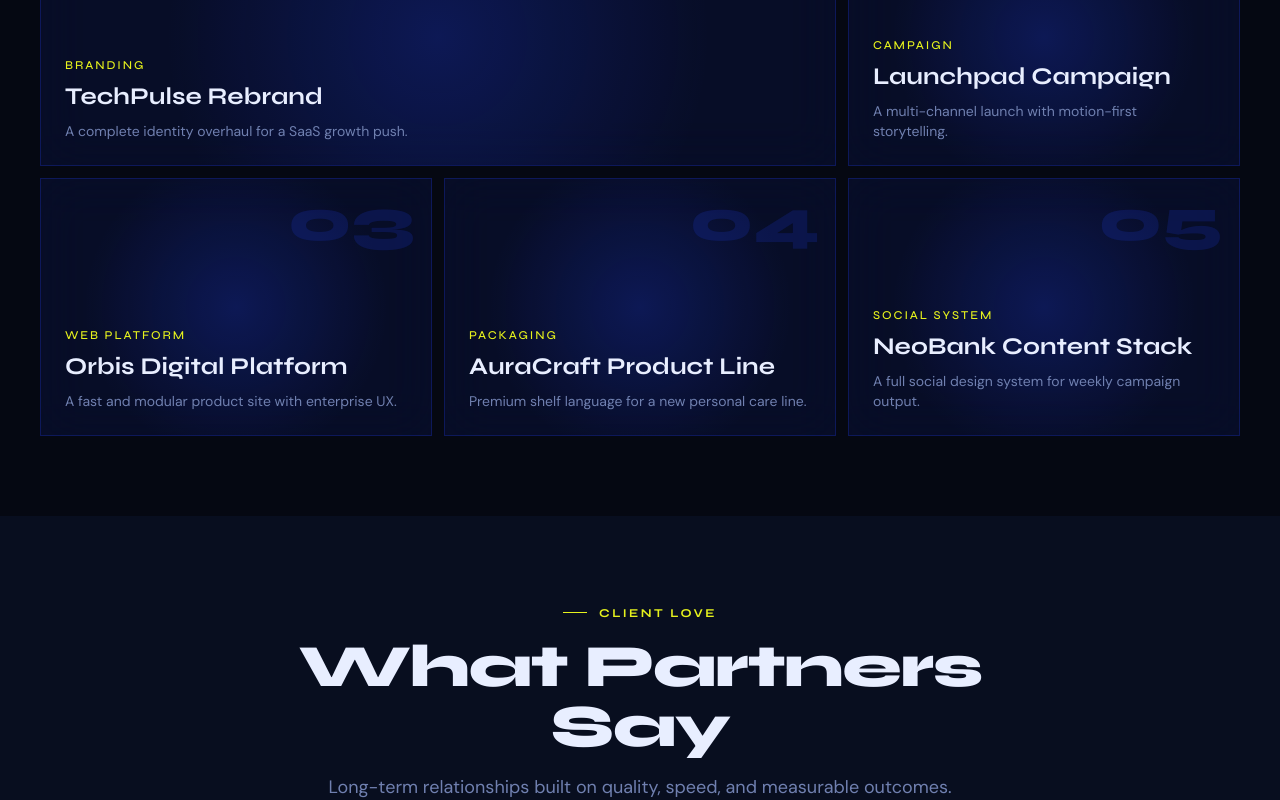
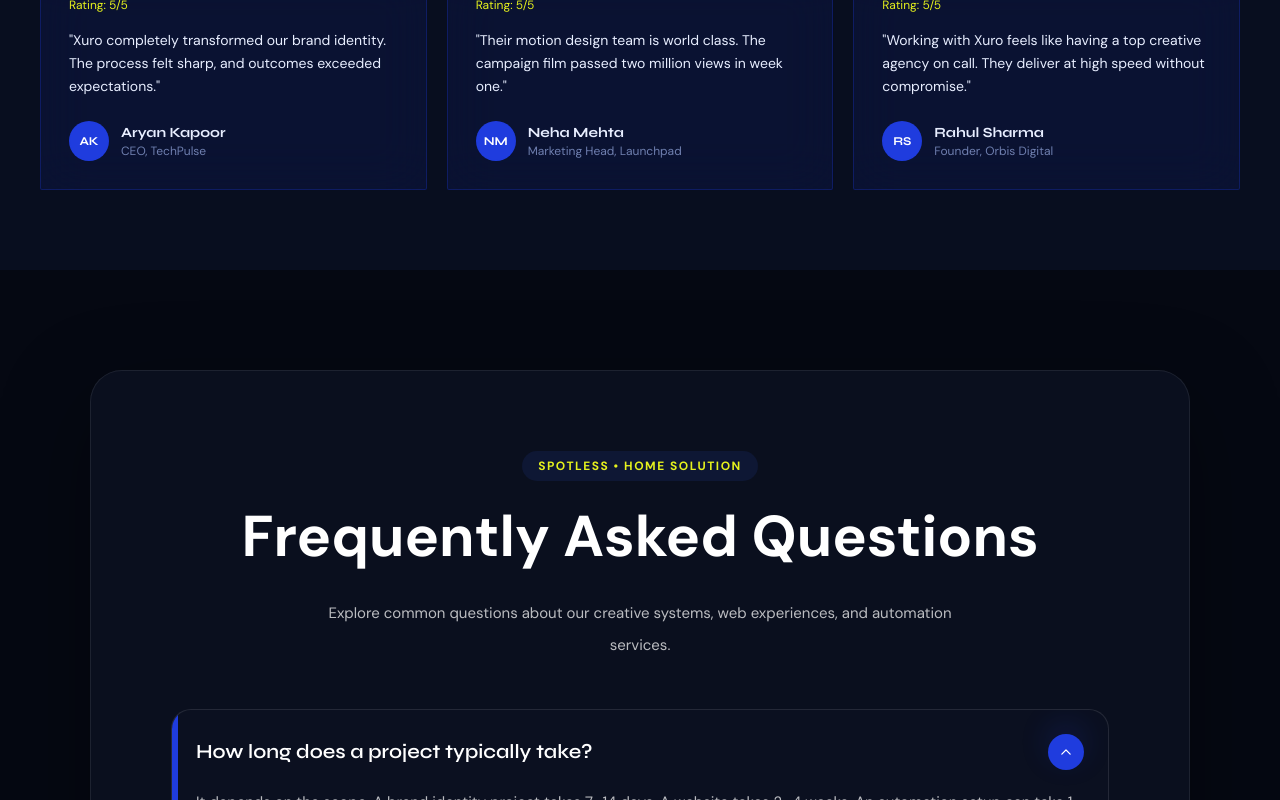
Before and after one commit to gokul-raj26/XuroCreativeLabs, a React (Vite) app: page / in a window 1280 px wide. Shown: the part 3360-4160 px from the top of the page. Built offline with nearby package versions, Linux system fonts and the light colour scheme; no server answers.

Commit message:
hidden project section in Home

```diff
--- a/src/pages/Home.jsx
+++ b/src/pages/Home.jsx
@@ -71,26 +71,6 @@ export default function Home() {
       </SectionWrapper>
 
       <SectionWrapper
-        id="projects-preview"
-        className="bg-bg"
-        eyebrow="Our Work"
-        title="Selected Projects"
-        subtitle="A curated slice of our recent brand, campaign, and product work."
-      >
-        <motion.div
-          className="mt-12 grid gap-3 md:grid-cols-3"
-          variants={staggerContainer}
-          initial="hidden"
-          whileInView="show"
-          viewport={{ once: true, amount: 0.25 }}
-        >
-          {projects.map((project, index) => (
-            <ProjectCard key={project.id} project={project} featured={index === 0} />
-          ))}
-        </motion.div>
-      </SectionWrapper>
-
-      <SectionWrapper
         id="testimonials-preview"
         className="bg-bg2"
         eyebrow="Client Love"
```
